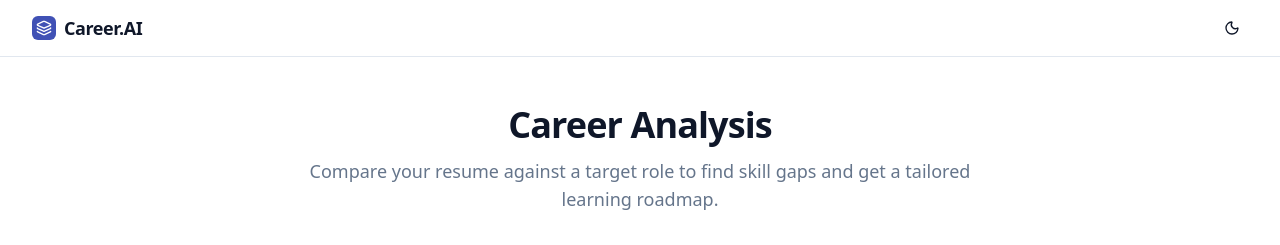
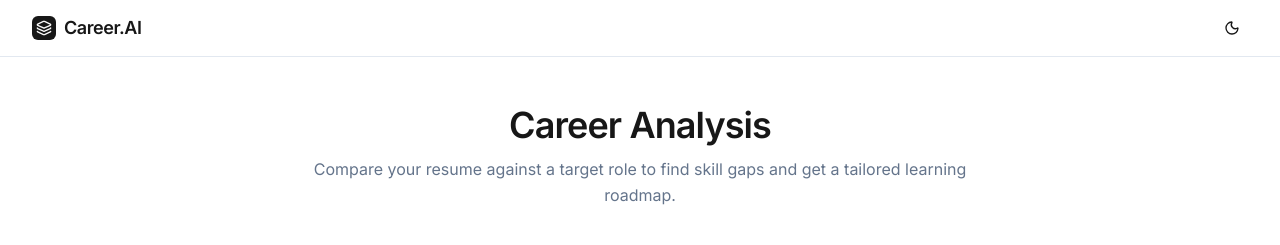
Before and after one commit to M07ammd/CareerAI, a React (Vite) app in the folder frontend/: page / in a window 1280 px wide. Shown: the top 245 px of the page. Built offline with nearby package versions, Linux system fonts and the light colour scheme; no server answers.

Commit message:
style: frontend visual and UX pass (Linear aesthetic)

```diff
--- a/frontend/src/App.jsx
+++ b/frontend/src/App.jsx
@@ -86,7 +86,7 @@ export default function App() {
 
   return (
     <div className="min-h-screen bg-background font-sans antialiased text-foreground selection:bg-primary/20">
-      <header className="sticky top-0 z-50 w-full border-b bg-background/95 backdrop-blur supports-[backdrop-filter]:bg-background/60">
+      <header className="sticky top-0 z-50 w-full border-b bg-background">
         <div className="container mx-auto px-4 md:px-8 h-14 flex items-center justify-between">
           <a className="flex items-center gap-2 font-bold tracking-tight text-lg hover:text-primary transition-colors" href="/">
             <div className="bg-primary text-primary-foreground p-1 rounded-md"><Layers className="h-4 w-4" /></div>
@@ -103,9 +103,9 @@ export default function App() {
       <main className="container mx-auto px-4 md:px-8 py-8 md:py-12 max-w-6xl">
         {!result && !isLoading && (
           <div className="max-w-2xl mx-auto space-y-8 animate-in fade-in slide-in-from-bottom-4 duration-700 ease-out">
-            <div className="space-y-3 text-center">
-              <h1 className="text-3xl md:text-4xl font-extrabold tracking-tight">Career Analysis</h1>
-              <p className="text-muted-foreground text-lg">Compare your resume against a target role to find skill gaps and get a tailored learning roadmap.</p>
+            <div className="space-y-3 text-center mb-10">
+              <h1 className="text-4xl font-bold tracking-tight">Career Analysis</h1>
+              <p className="text-muted-foreground">Compare your resume against a target role to find skill gaps and get a tailored learning roadmap.</p>
             </div>
 
             {error && (
--- a/frontend/src/index.css
+++ b/frontend/src/index.css
@@ -7,67 +7,50 @@
 
 @layer base {
   :root {
-    /* ── Neutral palette ─────────────────────── */
-    --background:   0 0% 100%;
-    --foreground:   222 47% 11%;
-
-    --card:         0 0% 100%;
-    --card-foreground: 222 47% 11%;
-
-    --popover:      0 0% 100%;
-    --popover-foreground: 222 47% 11%;
-
-    /* ── Brand – slate/indigo accent ─────────── */
-    --primary:      231 48% 48%;
-    --primary-foreground: 0 0% 100%;
-
-    --secondary:    210 40% 96%;
-    --secondary-foreground: 222 47% 11%;
-
-    --muted:        210 40% 96%;
-    --muted-foreground: 215 16% 47%;
-
-    --accent:       210 40% 94%;
-    --accent-foreground: 222 47% 11%;
-
-    --destructive:  0 84% 60%;
-    --destructive-foreground: 0 0% 100%;
-
-    --border:       214 32% 91%;
-    --input:        214 32% 91%;
-    --ring:         231 48% 48%;
-
+    /* ── Light Mode (Clean, High Contrast, Stripe-like) ── */
+    --background: 0 0% 100%;
+    --foreground: 0 0% 9%;
+    --card: 0 0% 100%;
+    --card-foreground: 0 0% 9%;
+    --popover: 0 0% 100%;
+    --popover-foreground: 0 0% 9%;
+    --primary: 0 0% 9%;
+    --primary-foreground: 0 0% 98%;
+    --secondary: 210 40% 96.1%;
+    --secondary-foreground: 0 0% 9%;
+    --muted: 210 40% 96.1%;
+    --muted-foreground: 215.4 16.3% 46.9%;
+    --accent: 210 40% 96.1%;
+    --accent-foreground: 0 0% 9%;
+    --destructive: 0 84.2% 60.2%;
+    --destructive-foreground: 0 0% 98%;
+    --border: 214.3 31.8% 91.4%;
+    --input: 214.3 31.8% 91.4%;
+    --ring: 0 0% 9%;
     --radius: 0.5rem;
   }
 
   .dark {
-    --background:   222 47% 9%;
-    --foreground:   210 40% 96%;
-
-    --card:         222 47% 12%;
-    --card-foreground: 210 40% 96%;
-
-    --popover:      222 47% 12%;
-    --popover-foreground: 210 40% 96%;
-
-    --primary:      231 70% 65%;
-    --primary-foreground: 222 47% 9%;
-
-    --secondary:    217 33% 18%;
-    --secondary-foreground: 210 40% 96%;
-
-    --muted:        217 33% 18%;
-    --muted-foreground: 215 20% 65%;
-
-    --accent:       217 33% 18%;
-    --accent-foreground: 210 40% 96%;
-
-    --destructive:  0 62% 50%;
-    --destructive-foreground: 0 0% 100%;
-
-    --border:       217 33% 22%;
-    --input:        217 33% 22%;
-    --ring:         231 70% 65%;
+    /* ── Dark Mode (Sleek, Linear-like) ── */
+    --background: 240 10% 4%;
+    --foreground: 0 0% 98%;
+    --card: 240 10% 4%;
+    --card-foreground: 0 0% 98%;
+    --popover: 240 10% 4%;
+    --popover-foreground: 0 0% 98%;
+    --primary: 0 0% 98%;
+    --primary-foreground: 240 5.9% 10%;
+    --secondary: 240 3.7% 15.9%;
+    --secondary-foreground: 0 0% 98%;
+    --muted: 240 3.7% 15.9%;
+    --muted-foreground: 240 5% 64.9%;
+    --accent: 240 3.7% 15.9%;
+    --accent-foreground: 0 0% 98%;
+    --destructive: 0 62.8% 30.6%;
+    --destructive-foreground: 0 0% 98%;
+    --border: 240 3.7% 15.9%;
+    --input: 240 3.7% 15.9%;
+    --ring: 240 4.9% 83.9%;
   }
 
   * {
--- a/frontend/tailwind.config.js
+++ b/frontend/tailwind.config.js
@@ -17,6 +17,9 @@ module.exports = {
       },
     },
     extend: {
+      fontFamily: {
+        sans: ["Inter", "sans-serif"],
+      },
       colors: {
         border: "hsl(var(--border))",
         input: "hsl(var(--input))",
```
